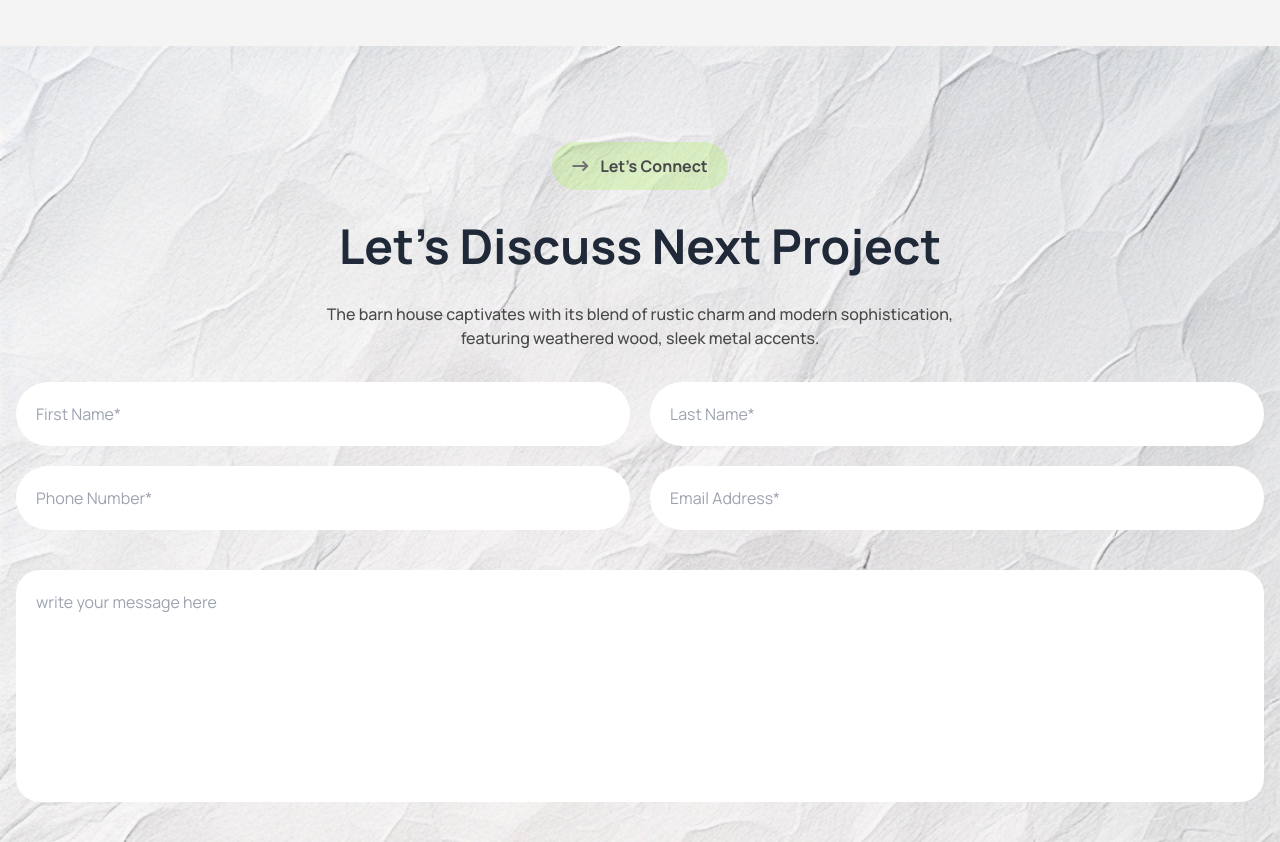
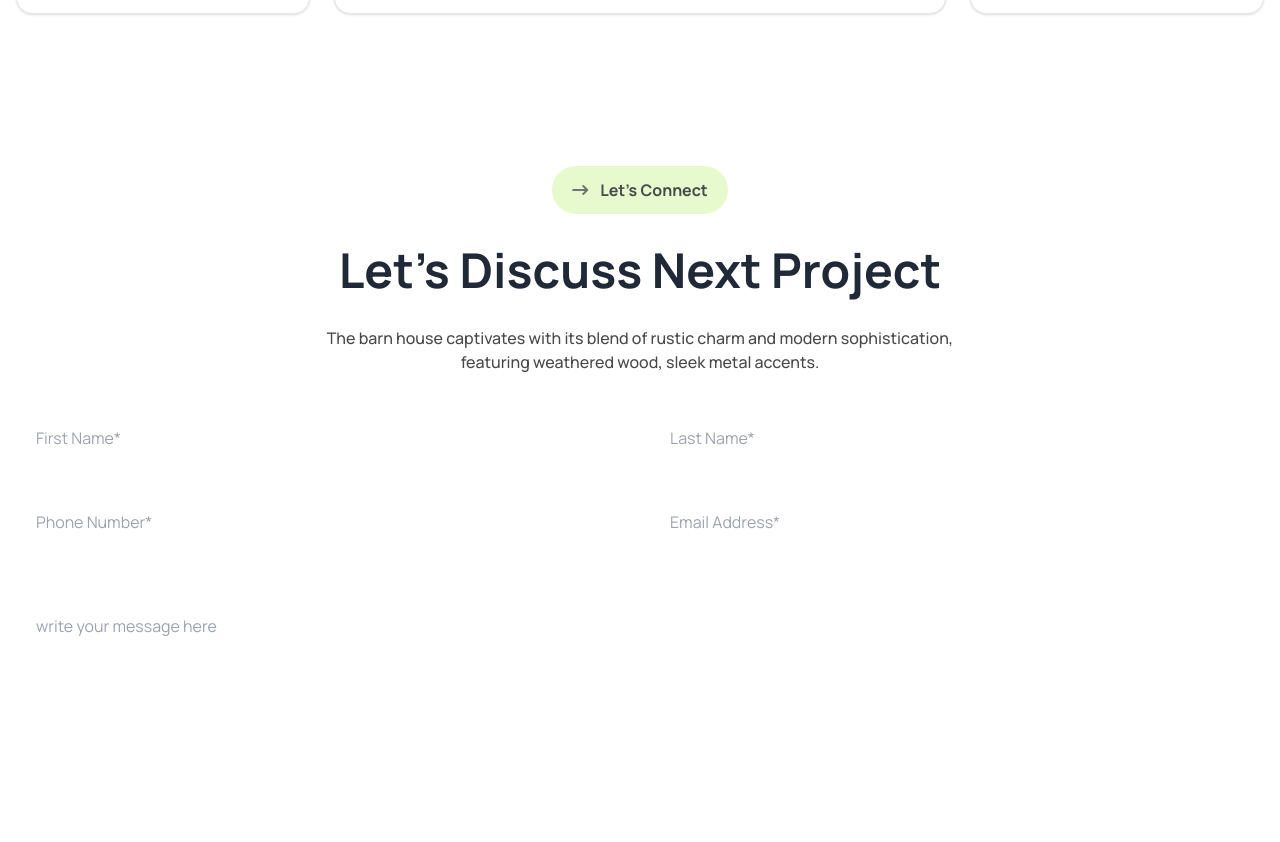
Before and after one commit to abdurrahmanmahmud5981/assignment-3-BH-10, a website: page index.html in a window 1280 px wide. Shown: the part 2920-3762 px from the top of the page. Drawn offline with nearby package versions, Linux system fonts and the light colour scheme.

Commit message:
contact section bg image added

```diff
--- a/index.html
+++ b/index.html
@@ -160,7 +160,7 @@
       </div>
     </header>
     <!--  -->
-    <main class="bg-primary">
+    < class="bg-primary">
       <!-- About Us Section -->
       <section
         class="flex flex-col xl:flex-row justify-between container mx-auto py-10  lg:pt-24 px-4 max-w-7xl gap-9"
@@ -338,8 +338,14 @@
 
          </div>
         </section>
+     <!--  -->
+
+
+<!--  -->
+
+
         <!-- contact section start -->
-         <section class="bg-[url('/assets/bg.jpg')] bg-no-repeat bg-cover  ">
+         <section class="bg-[url('./assets/bg.jpg')] bg-no-repeat bg-cover  ">
          <div class=" px-4 max-w-7xl container mx-auto  space-y-8 py-24">
           <div class="flex flex-col gap-8 items-center text-center">
             <a
@@ -393,6 +399,9 @@
           </form>
          </div>
          </section>
+
+         <!--  -->
+
     </main>
     <!--  -->
     <footer class="bg-black text-white">
```
Also changed, not shown: assets/team-1.jpg (added), assets/team-2.jpg (added), assets/team-3.jpg (added), assets/team-4.jpg (added), src/style.css.
